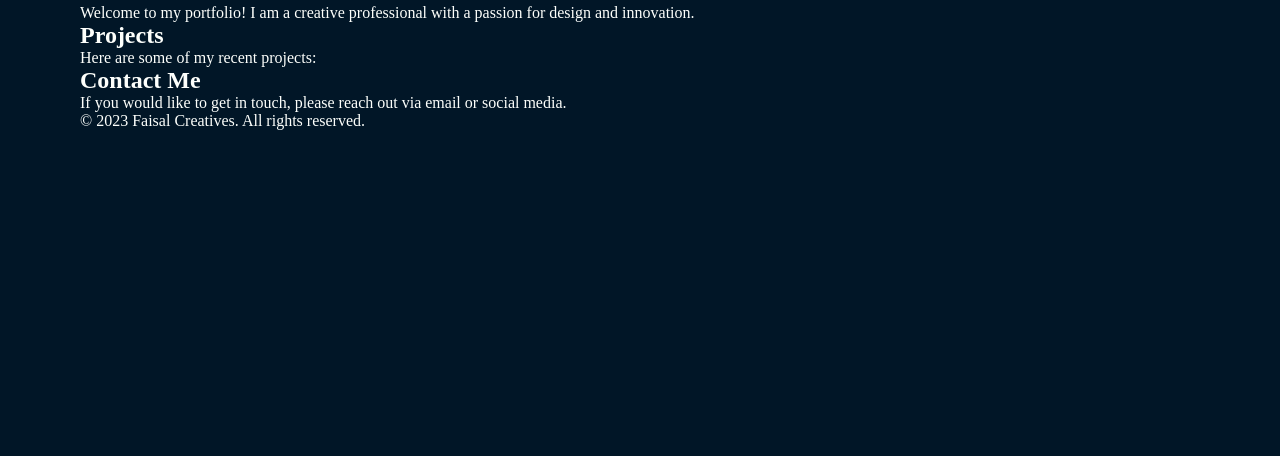
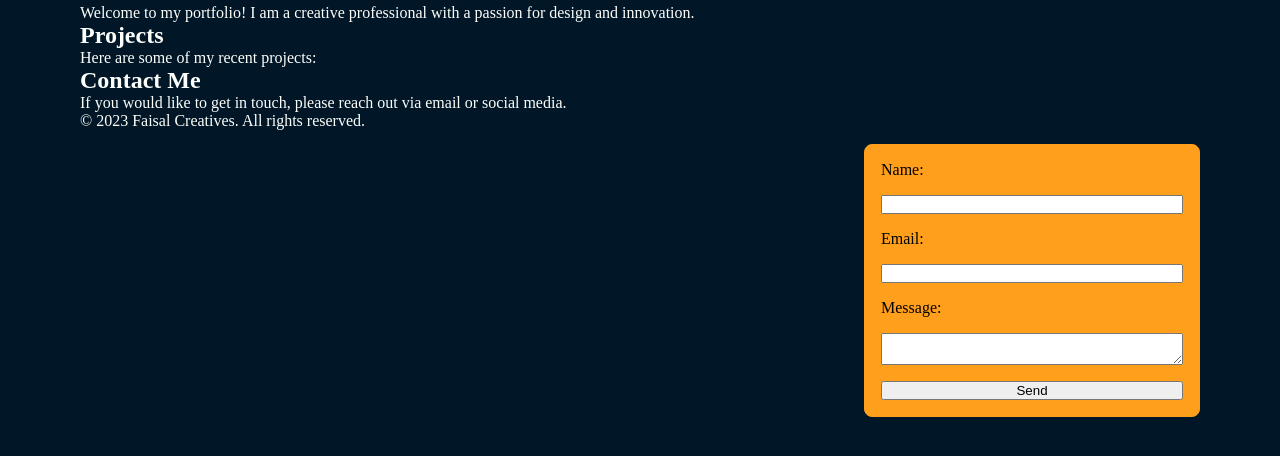
Before and after one commit to faisalalmail/faisal-site, a plain HTML site: page index.html in a window 1280 px wide. Shown: the part 78-534 px from the top of the page. Drawn offline with Linux system fonts and the light colour scheme; a script that the page names is missing.

Commit message:
28th june morning play

```diff
--- a/index.html
+++ b/index.html
@@ -37,6 +37,18 @@
     <section id="contact">
         <h2>Contact Me</h2>
         <p>If you would like to get in touch, please reach out via email or social media.</p>
+        <form>
+            <label for="name">Name:</label>
+            <input type="text" id="name" name="name" required>
+
+            <label for="email">Email:</label>
+            <input type="email" id="email" name="email" required>
+
+            <label for="message">Message:</label>
+            <textarea id="message" name="message" required></textarea>
+
+            <button type="submit">Send</button>
+        </form>
     </section>
 
     <footer>
--- a/styles.css
+++ b/styles.css
@@ -50,6 +50,19 @@ main {
     max-width: 70rem;
     margin: auto;
 
+}
 
-
+form {
+    display: flex;
+    flex-direction: column;
+    gap: 1rem;
+    margin: auto;
+    margin-block-start: 2rem;
+    width: 30%;
+    border: 1px solid #FF9F1C;
+    padding: 1rem;
+    border-radius: 0.5rem;
+    color: black;
+    background-color: #FF9F1C;
+    float: right;
 }
```
